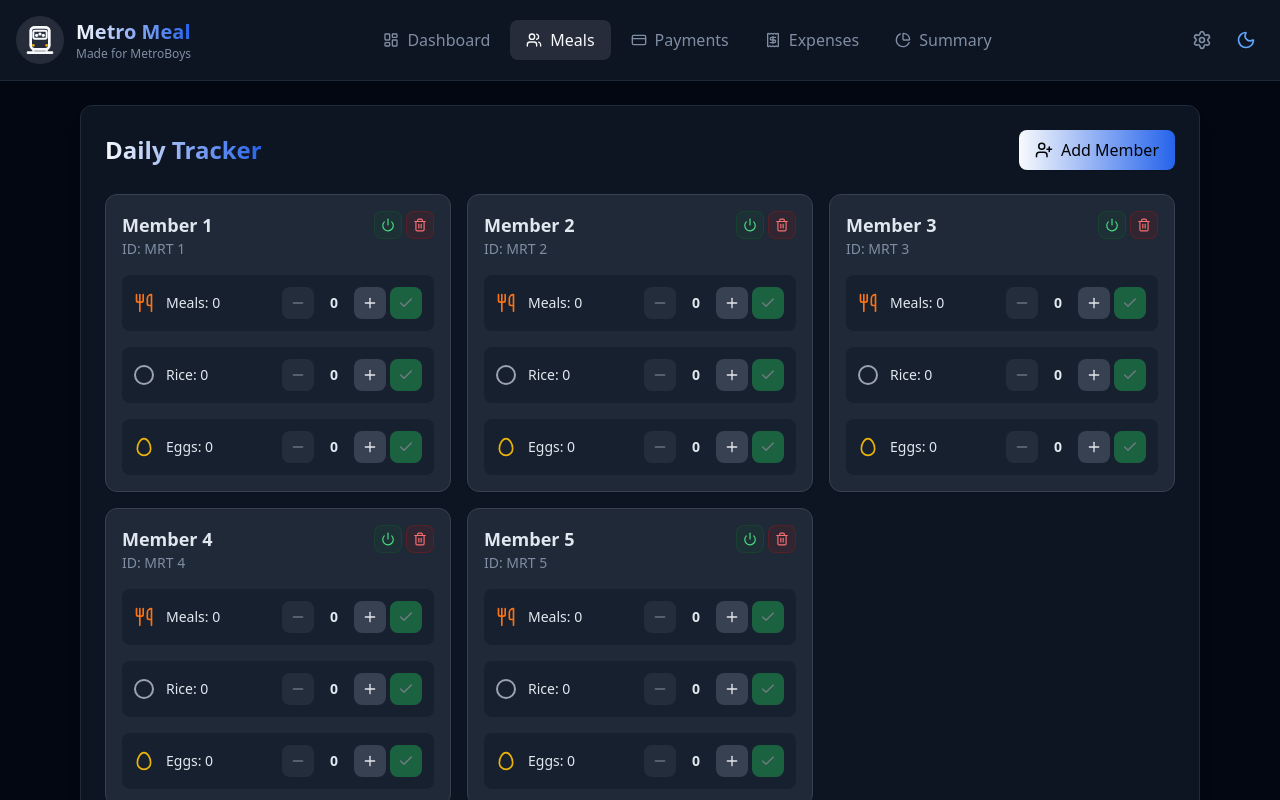
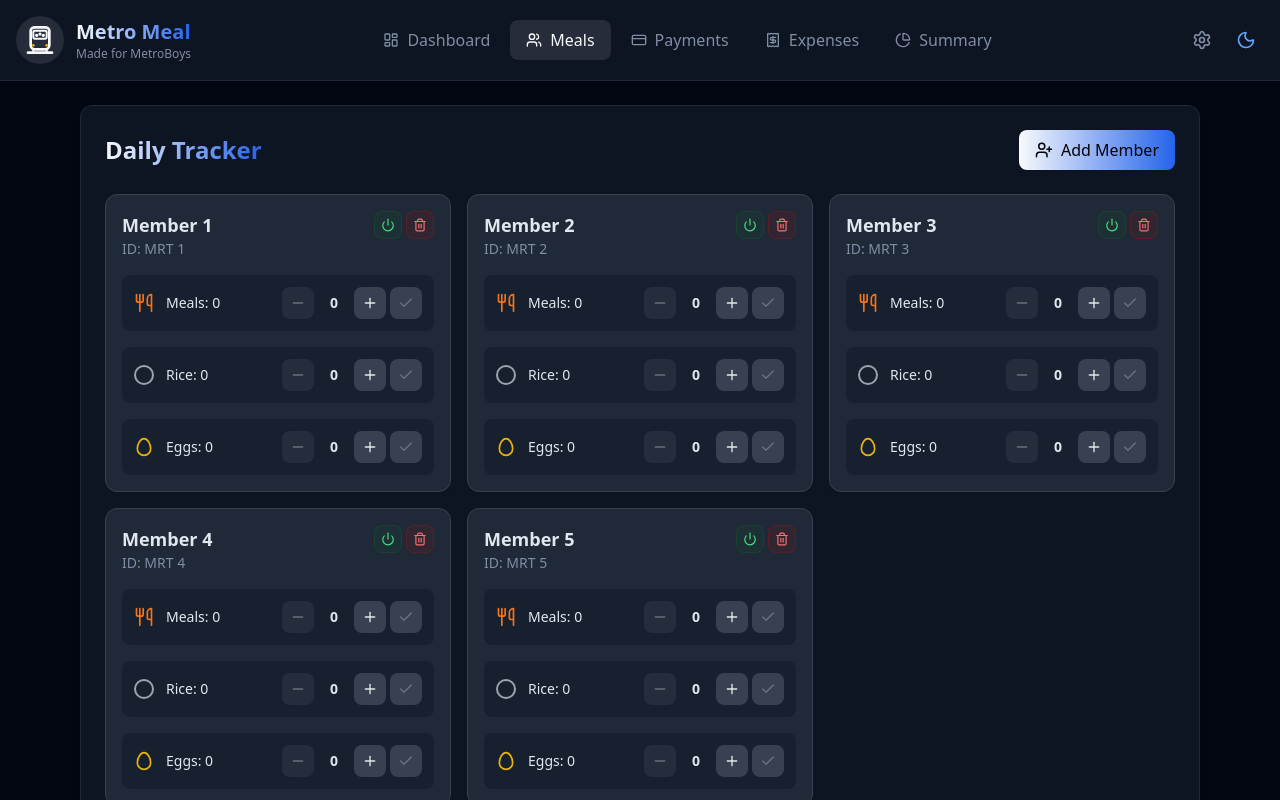
Before and after one commit to Wasik-Yousha/Metro-Meal, a React (Vite) app: page / in a window 1280 px wide. Both pictures are taken after a click on the button "Meals". Shown: the top 800 px of the page. Built offline with nearby package versions, Linux system fonts and the light colour scheme.

Commit message:
Add spacing between steppers and tick, white tick when disabled

```diff
--- a/components/MembersList.tsx
+++ b/components/MembersList.tsx
@@ -264,7 +264,7 @@ export const MembersList = ({
                       <button
                         onClick={() => handleAddMeal(member.id)}
                         disabled={!mealCounts[member.id] || !member.isActive}
-                        className="ml-2 p-2 bg-green-500 text-white rounded-lg hover:bg-green-600 disabled:opacity-40 disabled:cursor-not-allowed transition-colors active:scale-95"
+                        className={`ml-3 p-2 rounded-lg transition-colors active:scale-95 ${mealCounts[member.id] ? 'bg-green-500 text-white hover:bg-green-600' : 'bg-gray-100 dark:bg-gray-700 text-gray-400 dark:text-gray-500 cursor-not-allowed'}`}
                         title="Confirm"
                       >
                         <Check className="w-4 h-4" />
@@ -297,7 +297,7 @@ export const MembersList = ({
                       <button
                         onClick={() => handleAddRice(member.id)}
                         disabled={!riceCounts[member.id] || !member.isActive}
-                        className="ml-2 p-2 bg-green-500 text-white rounded-lg hover:bg-green-600 disabled:opacity-40 disabled:cursor-not-allowed transition-colors active:scale-95"
+                        className={`ml-3 p-2 rounded-lg transition-colors active:scale-95 ${riceCounts[member.id] ? 'bg-green-500 text-white hover:bg-green-600' : 'bg-gray-100 dark:bg-gray-700 text-gray-400 dark:text-gray-500 cursor-not-allowed'}`}
                         title="Confirm"
                       >
                         <Check className="w-4 h-4" />
@@ -330,7 +330,7 @@ export const MembersList = ({
                       <button
                         onClick={() => handleAddEgg(member.id)}
                         disabled={!eggCounts[member.id] || !member.isActive}
-                        className="ml-2 p-2 bg-green-500 text-white rounded-lg hover:bg-green-600 disabled:opacity-40 disabled:cursor-not-allowed transition-colors active:scale-95"
+                        className={`ml-3 p-2 rounded-lg transition-colors active:scale-95 ${eggCounts[member.id] ? 'bg-green-500 text-white hover:bg-green-600' : 'bg-gray-100 dark:bg-gray-700 text-gray-400 dark:text-gray-500 cursor-not-allowed'}`}
                         title="Confirm"
                       >
                         <Check className="w-4 h-4" />
```
